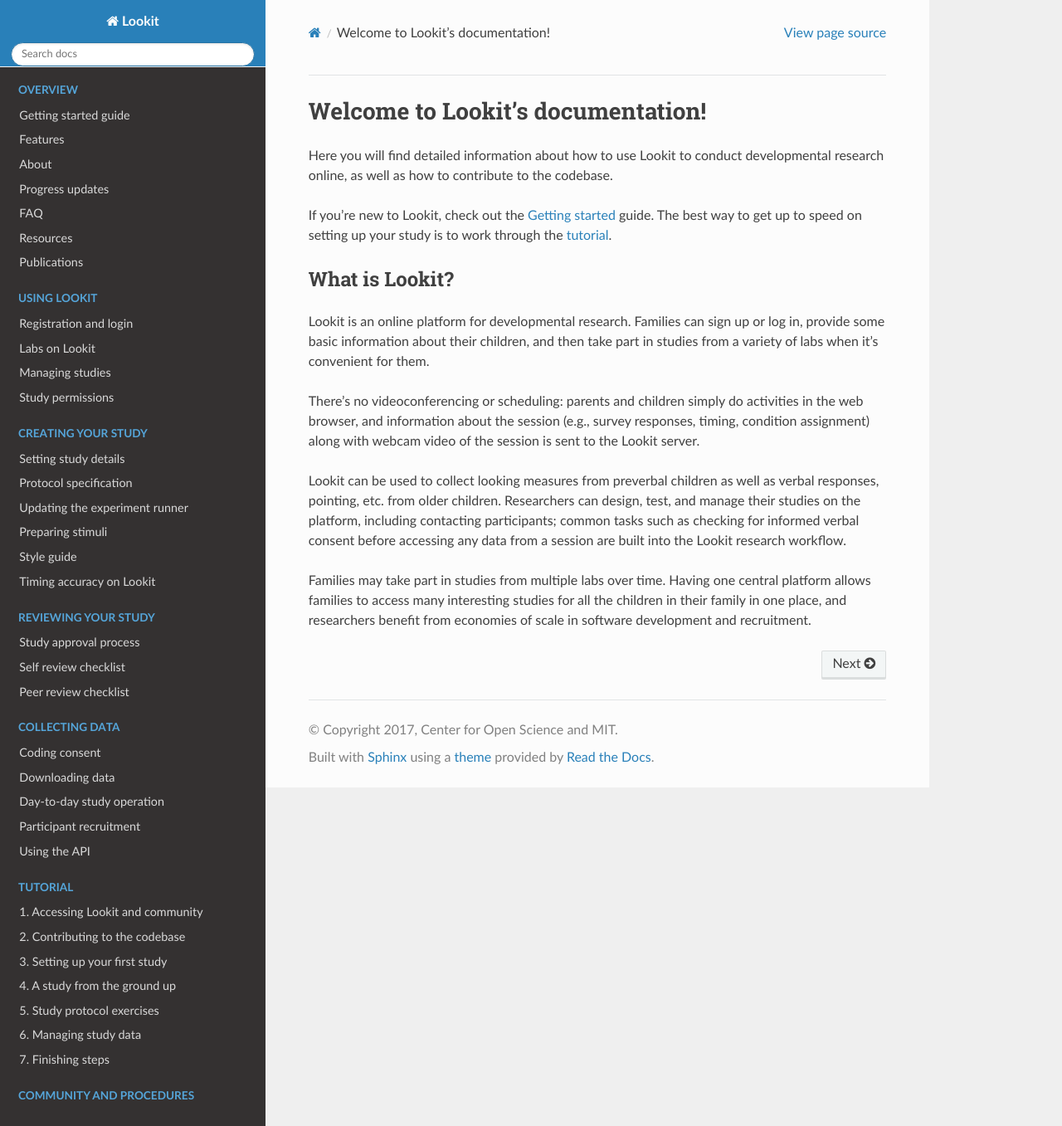
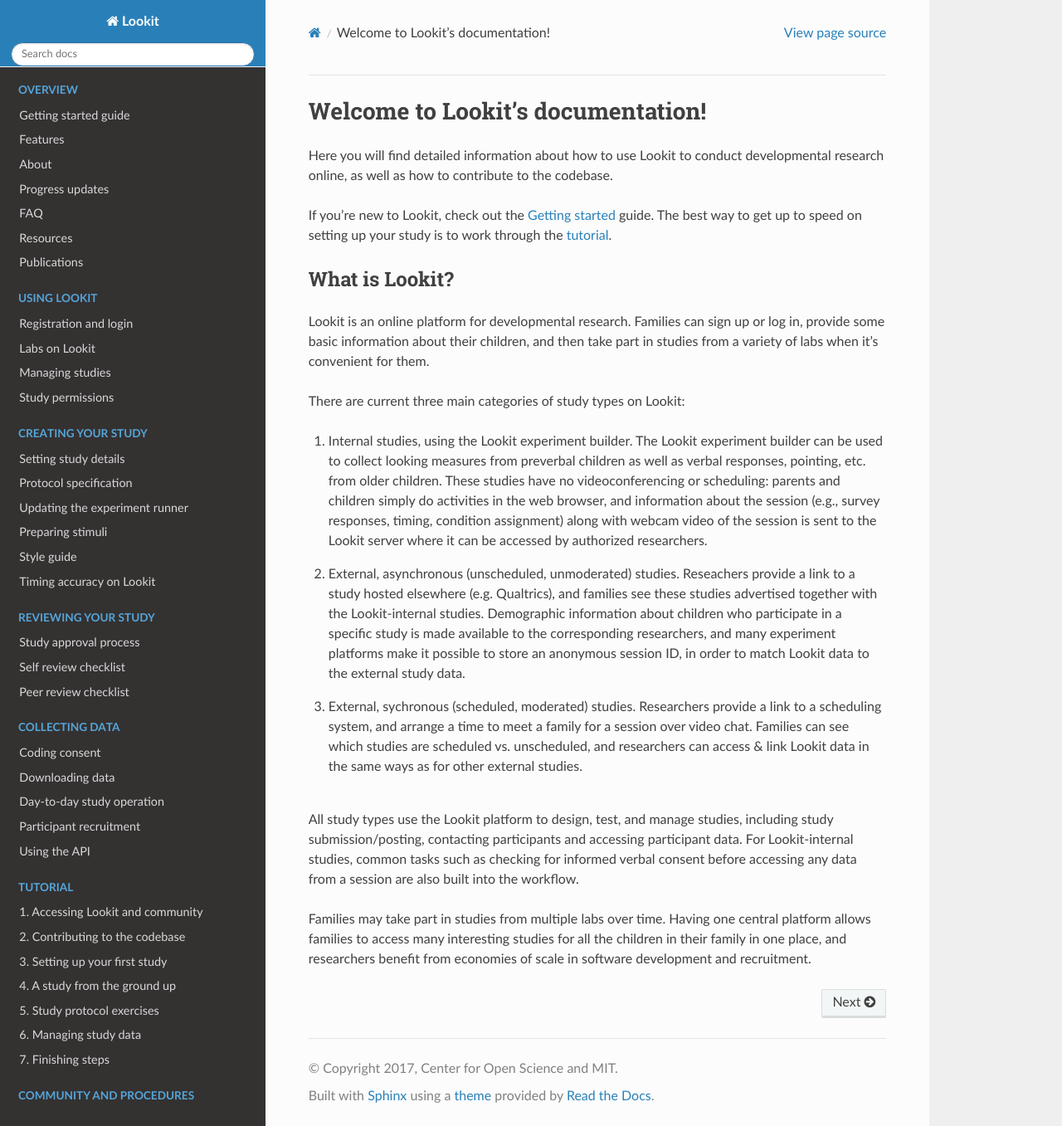
Before and after one commit to lookit/lookit-docs, a Sphinx documentation site: the page built from docs/source/index.rst, in a window 1280 px wide and 1357 px high. Shown: the whole window at 83% size. Built offline with Sphinx 7.4.7 and the Read the Docs theme 2.0.0, drawn with Linux system fonts in a browser that asks for light colours.

Commit message:
Update index.rst

```diff
--- a/docs/source/index.rst
+++ b/docs/source/index.rst
@@ -9,9 +9,15 @@
 ----------------
 Lookit is an online platform for developmental research. Families can sign up or log in, provide some basic information about their children, and then take part in studies from a variety of labs when it's convenient for them.
 
-There's no videoconferencing or scheduling: parents and children simply do activities in the web browser, and information about the session (e.g., survey responses, timing, condition assignment) along with webcam video of the session is sent to the Lookit server.
+There are current three main categories of study types on Lookit:
 
-Lookit can be used to collect looking measures from preverbal children as well as verbal responses, pointing, etc. from older children. Researchers can design, test, and manage their studies on the platform, including contacting participants; common tasks such as checking for informed verbal consent before accessing any data from a session are built into the Lookit research workflow.
+1. Internal studies, using the Lookit experiment builder. The Lookit experiment builder can be used to collect looking measures from preverbal children as well as verbal responses, pointing, etc. from older children. These studies have no videoconferencing or scheduling: parents and children simply do activities in the web browser, and information about the session (e.g., survey responses, timing, condition assignment) along with webcam video of the session is sent to the Lookit server where it can be accessed by authorized researchers.
+
+2. External, asynchronous (unscheduled, unmoderated) studies. Reseachers provide a link to a study hosted elsewhere (e.g. Qualtrics), and families see these studies advertised together with the Lookit-internal studies. Demographic information about children who participate in a specific study is made available to the corresponding researchers, and many experiment platforms make it possible to store an anonymous session ID, in order to match Lookit data to the external study data.
+
+3. External, sychronous (scheduled, moderated) studies. Researchers provide a link to a scheduling system, and arrange a time to meet a family for a session over video chat. Families can see which studies are scheduled vs. unscheduled, and researchers can access & link Lookit data in the same ways as for other external studies.
+
+All study types use the Lookit platform to design, test, and manage studies, including study submission/posting, contacting participants and accessing participant data. For Lookit-internal studies, common tasks such as checking for informed verbal consent before accessing any data from a session are also built into the workflow.
 
 Families may take part in studies from multiple labs over time. Having one central platform allows families to access many interesting studies for all the children in their family in one place, and researchers benefit from economies of scale in software development and recruitment.
 
```
